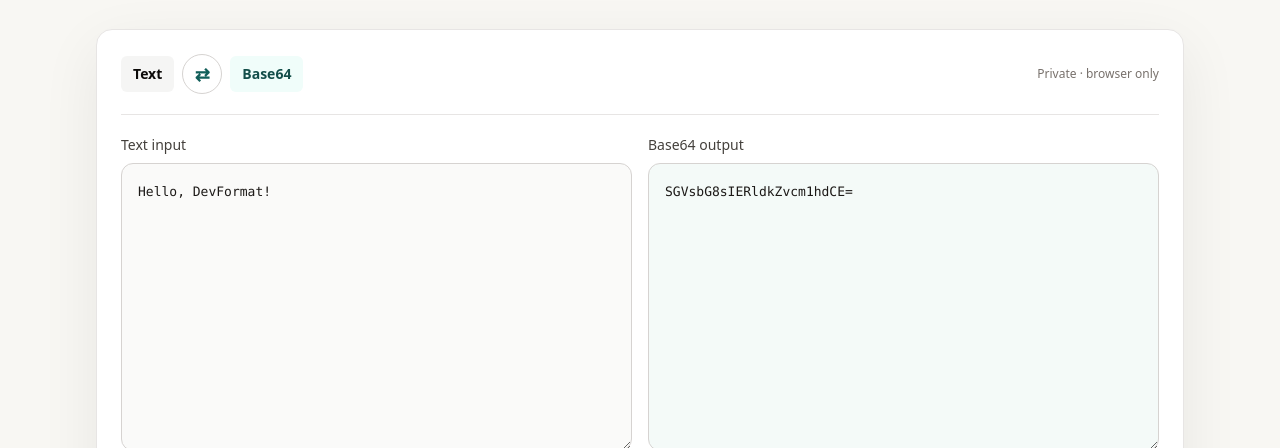
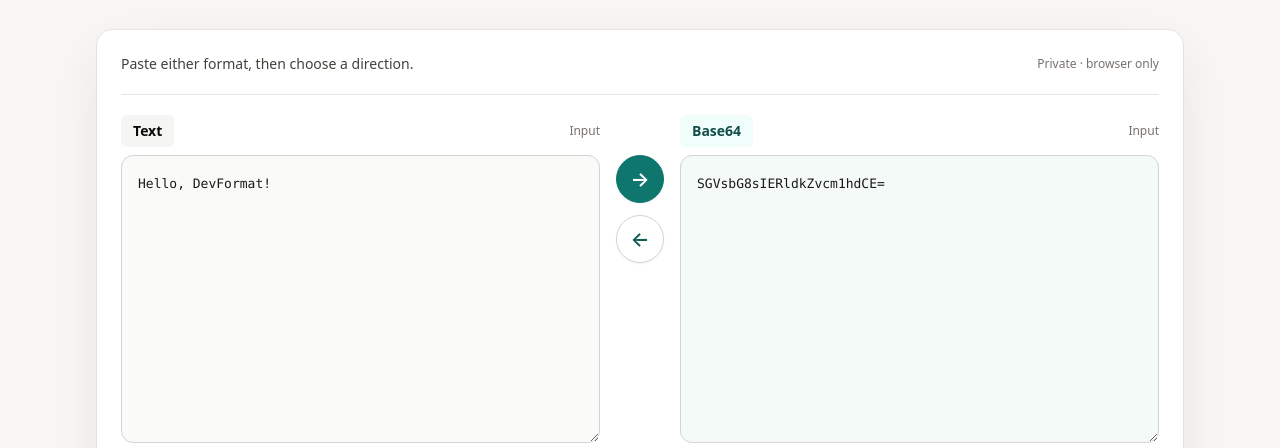
Before and after one commit to lwpk110/devformat-tools, an Astro site: page /convert/base64/ in a window 1280 px wide. Shown: the part 352-800 px from the top of the page. Built offline with nearby package versions, Linux system fonts and the light colour scheme; Astro itself is replaced by a stand-in of ours.

Commit message:
feat(ui): 固定双向转换输入与方向按钮

```diff
--- a/src/components/ConverterTool.tsx
+++ b/src/components/ConverterTool.tsx
@@ -16,55 +16,49 @@ function errorMessage(cause: unknown): string {
   return '转换失败，请检查输入后重试';
 }
 
-const primaryButton =
-  'rounded-lg bg-teal-700 px-5 py-2.5 text-sm font-semibold text-white transition hover:bg-teal-800 focus-visible:outline focus-visible:outline-2 focus-visible:outline-offset-2 focus-visible:outline-teal-700 disabled:cursor-not-allowed disabled:opacity-50';
 const secondaryButton =
   'rounded-lg border border-stone-300 bg-white px-4 py-2.5 text-sm font-medium text-stone-700 transition hover:border-stone-500 hover:text-stone-950 focus-visible:outline focus-visible:outline-2 focus-visible:outline-offset-2 focus-visible:outline-teal-700 disabled:cursor-not-allowed disabled:opacity-50';
+const editor =
+  'min-h-72 resize-y rounded-xl border border-stone-300 p-4 font-mono text-[13px] leading-6 text-stone-900 outline-none transition focus:border-teal-700 focus:bg-white focus:ring-4 focus:ring-teal-700/10';
+const directionButton =
+  'grid size-12 place-items-center rounded-full border text-xl font-semibold shadow-sm transition hover:-translate-y-0.5 hover:shadow-md active:translate-y-0 focus-visible:outline focus-visible:outline-2 focus-visible:outline-offset-2 focus-visible:outline-teal-700';
 
 export function ConverterTool({ slug, directions }: ConverterToolProps) {
-  const [directionIndex, setDirectionIndex] = useState(0);
-  const direction = directions[directionIndex];
-  const [input, setInput] = useState(direction.sampleInput);
-  const [output, setOutput] = useState(direction.sampleOutput);
+  const initialDirection = directions[0];
+  const isBidirectional = directions.length > 1;
+  const [leftValue, setLeftValue] = useState(initialDirection.sampleInput);
+  const [rightValue, setRightValue] = useState(initialDirection.sampleOutput);
+  const [lastDirectionIndex, setLastDirectionIndex] = useState(0);
   const [error, setError] = useState('');
   const [copied, setCopied] = useState(false);
   const copyTimer = useRef<ReturnType<typeof setTimeout>>();
+  const latestDirection = directions[lastDirectionIndex];
+  const latestOutput = lastDirectionIndex === 0 ? rightValue : leftValue;
 
   useEffect(() => () => {
     if (copyTimer.current) clearTimeout(copyTimer.current);
   }, []);
 
-  const runConversion = (value = input, selectedDirection = direction) => {
+  const runDirection = (index: number) => {
+    const selectedDirection = directions[index];
+    const sourceValue = index === 0 ? leftValue : rightValue;
+    setLastDirectionIndex(index);
+    setCopied(false);
     try {
-      const result = convert(selectedDirection.id, value);
-      setOutput(result);
+      const result = convert(selectedDirection.id, sourceValue);
+      if (index === 0) setRightValue(result);
+      else setLeftValue(result);
       setError('');
-      return result;
     } catch (cause) {
-      setOutput('');
+      if (index === 0) setRightValue('');
+      else setLeftValue('');
       setError(errorMessage(cause));
-      return '';
-    }
-  };
-
-  const swapDirection = () => {
-    const nextIndex = (directionIndex + 1) % directions.length;
-    const nextDirection = directions[nextIndex];
-    setDirectionIndex(nextIndex);
-    setCopied(false);
-    setError('');
-    if (output) {
-      setInput(output);
-      runConversion(output, nextDirection);
-    } else {
-      setInput(nextDirection.sampleInput);
-      setOutput(nextDirection.sampleOutput);
     }
   };
 
   const copyOutput = async () => {
     try {
-      await navigator.clipboard.writeText(output);
+      await navigator.clipboard.writeText(latestOutput);
       setError('');
       setCopied(true);
       if (copyTimer.current) clearTimeout(copyTimer.current);
@@ -75,77 +69,109 @@ export function ConverterTool({ slug, directions }: ConverterToolProps) {
   };
 
   const clear = () => {
-    setInput('');
-    setOutput('');
+    setLeftValue('');
+    setRightValue('');
+    setLastDirectionIndex(0);
     setError('');
     setCopied(false);
   };
 
   const loadExample = () => {
-    setInput(direction.sampleInput);
-    runConversion(direction.sampleInput);
+    setLeftValue(initialDirection.sampleInput);
+    setRightValue(initialDirection.sampleOutput);
+    setLastDirectionIndex(0);
+    setError('');
+    setCopied(false);
   };
 
   const download = () => {
-    const url = URL.createObjectURL(new Blob([output], { type: 'text/plain;charset=utf-8' }));
+    const url = URL.createObjectURL(
+      new Blob([latestOutput], { type: 'text/plain;charset=utf-8' }),
+    );
     const anchor = document.createElement('a');
     anchor.href = url;
-    anchor.download = `${slug}-${direction.id}.${direction.downloadExtension}`;
+    anchor.download = `${slug}-${latestDirection.id}.${latestDirection.downloadExtension}`;
     anchor.click();
     URL.revokeObjectURL(url);
   };
 
   return (
-    <section className="rounded-2xl border border-stone-200 bg-white p-4 shadow-[0_18px_60px_rgba(28,25,23,0.07)] sm:p-6" aria-label={`${direction.from} to ${direction.to} converter`}>
+    <section className="rounded-2xl border border-stone-200 bg-white p-4 shadow-[0_18px_60px_rgba(28,25,23,0.07)] sm:p-6" aria-label={`${initialDirection.from} and ${initialDirection.to} converter`}>
       <div className="mb-5 flex flex-wrap items-center justify-between gap-3 border-b border-stone-200 pb-5">
-        <div className="flex min-w-0 items-center gap-2 text-sm font-semibold text-stone-950">
-          <span className="rounded-md bg-stone-100 px-3 py-2">{direction.from}</span>
-          {directions.length > 1 ? (
-            <button type="button" aria-label="Swap direction" title="Swap direction" className="grid size-10 place-items-center rounded-full border border-stone-300 bg-white text-lg text-teal-800 transition hover:-rotate-180 hover:border-teal-700 focus-visible:outline focus-visible:outline-2 focus-visible:outline-offset-2 focus-visible:outline-teal-700" onClick={swapDirection}>
-              ⇄
-            </button>
-          ) : <span aria-hidden="true" className="text-stone-400">→</span>}
-          <span className="rounded-md bg-teal-50 px-3 py-2 text-teal-900">{direction.to}</span>
-        </div>
+        <p className="text-sm font-medium text-stone-700">
+          {isBidirectional
+            ? 'Paste either format, then choose a direction.'
+            : 'Paste your source, then convert it locally.'}
+        </p>
         <p className="text-xs text-stone-500">Private · browser only</p>
       </div>
 
-      <div className="grid gap-4 lg:grid-cols-2">
+      <div className="grid gap-4 lg:grid-cols-[minmax(0,1fr)_auto_minmax(0,1fr)] lg:items-start">
         <label className="grid gap-2 text-sm font-medium text-stone-700">
-          {direction.from} input
+          <span className="flex items-center justify-between gap-2">
+            <span className="rounded-md bg-stone-100 px-3 py-1.5 font-semibold text-stone-950">
+              {initialDirection.from}
+            </span>
+            <span className="text-xs font-normal text-stone-500">Input</span>
+          </span>
           <textarea
-            aria-label={`${direction.from} input`}
-            className="min-h-72 resize-y rounded-xl border border-stone-300 bg-stone-50 p-4 font-mono text-[13px] leading-6 text-stone-900 outline-none transition focus:border-teal-700 focus:bg-white focus:ring-4 focus:ring-teal-700/10"
+            aria-label={`${initialDirection.from} input`}
+            className={`${editor} bg-stone-50`}
             spellCheck={false}
-            value={input}
-            onChange={(event) => setInput(event.target.value)}
+            value={leftValue}
+            onChange={(event) => setLeftValue(event.target.value)}
           />
         </label>
 
-        <div className="grid content-start gap-2">
-          <label className="grid gap-2 text-sm font-medium text-stone-700">
-            {direction.to} output
-            <textarea
-              aria-label={`${direction.to} output`}
-              className="min-h-72 resize-y rounded-xl border border-stone-300 bg-[#f4faf8] p-4 font-mono text-[13px] leading-6 text-stone-900 outline-none"
-              readOnly
-              spellCheck={false}
-              value={output}
-            />
-          </label>
-          {error && <p role="alert" className="mt-1 text-sm font-medium text-red-600">{error}</p>}
+        <div
+          role="group"
+          aria-label="Conversion direction"
+          className="flex items-center justify-center gap-3 py-1 lg:flex-col lg:pt-10"
+        >
+          {directions.slice(0, 2).map((selectedDirection, index) => (
+            <button
+              key={selectedDirection.id}
+              type="button"
+              aria-label={`Convert ${selectedDirection.from} to ${selectedDirection.to}`}
+              title={`Convert ${selectedDirection.from} to ${selectedDirection.to}`}
+              className={`${directionButton} ${index === 0 ? 'border-teal-700 bg-teal-700 text-white hover:bg-teal-800' : 'border-stone-300 bg-white text-teal-800 hover:border-teal-700'}`}
+              onClick={() => runDirection(index)}
+            >
+              <span aria-hidden="true" className="lg:hidden">{index === 0 ? '↓' : '↑'}</span>
+              <span aria-hidden="true" className="hidden lg:inline">{index === 0 ? '→' : '←'}</span>
+            </button>
+          ))}
         </div>
+
+        <label className="grid gap-2 text-sm font-medium text-stone-700">
+          <span className="flex items-center justify-between gap-2">
+            <span className="rounded-md bg-teal-50 px-3 py-1.5 font-semibold text-teal-900">
+              {initialDirection.to}
+            </span>
+            <span className="text-xs font-normal text-stone-500">
+              {isBidirectional ? 'Input' : 'Output'}
+            </span>
+          </span>
+          <textarea
+            aria-label={`${initialDirection.to} ${isBidirectional ? 'input' : 'output'}`}
+            className={`${editor} bg-[#f4faf8]`}
+            readOnly={!isBidirectional}
+            spellCheck={false}
+            value={rightValue}
+            onChange={(event) => setRightValue(event.target.value)}
+          />
+        </label>
       </div>
+      {error && <p role="alert" className="mt-3 text-sm font-medium text-red-600">{error}</p>}
 
       <div className="mt-5 flex flex-wrap items-center gap-2">
-        <button type="button" className={primaryButton} onClick={() => runConversion()}>Convert</button>
         <button type="button" className={secondaryButton} onClick={loadExample}>Load Example</button>
         <button type="button" className={secondaryButton} onClick={clear}>Clear</button>
         <span className="hidden flex-1 sm:block" />
-        <button type="button" className={secondaryButton} disabled={!output} onClick={copyOutput}>
+        <button type="button" className={secondaryButton} disabled={!latestOutput} onClick={copyOutput}>
           {copied ? 'Copied!' : 'Copy to Clipboard'}
         </button>
-        <button type="button" className={secondaryButton} disabled={!output} onClick={download}>Download</button>
+        <button type="button" className={secondaryButton} disabled={!latestOutput} onClick={download}>Download</button>
       </div>
       <p className="mt-4 text-xs text-stone-500">Your data stays in this browser. Nothing is uploaded.</p>
     </section>
--- a/src/data/converters.json
+++ b/src/data/converters.json
@@ -26,7 +26,7 @@
       }
     ],
     "faq": [
-      { "q": "Can I convert CSV to JSON on the same page?", "a": "Yes. Use Swap to switch between JSON to CSV and CSV to JSON without opening another page." },
+      { "q": "Can I convert CSV to JSON on the same page?", "a": "Yes. Enter content in either fixed-format editor and use the direction buttons between them without opening another page." },
       { "q": "Does the converter support commas and newlines?", "a": "Yes. Properly quoted CSV fields can contain commas, double quotes and line breaks." }
     ]
   },
@@ -56,7 +56,7 @@
       { "id": "yaml-to-json", "from": "YAML", "to": "JSON", "sampleInput": "service: api\nreplicas: 3\nenabled: true", "sampleOutput": "{\n  \"service\": \"api\",\n  \"replicas\": 3,\n  \"enabled\": true\n}", "downloadExtension": "json", "summary": "Parse YAML configuration into formatted JSON." }
     ],
     "faq": [
-      { "q": "Can I convert YAML back to JSON here?", "a": "Yes. Swap changes the direction on this same page and keeps both tasks under one canonical URL." },
+      { "q": "Can I convert YAML back to JSON here?", "a": "Yes. Enter YAML in its editor and use the YAML-to-JSON direction button on this same canonical page." },
       { "q": "Does this JSON YAML converter upload my configuration?", "a": "No. Parsing and serialization run entirely inside your browser." }
     ]
   },
--- a/src/pages/index.astro
+++ b/src/pages/index.astro
@@ -62,7 +62,7 @@ function toolName(converter: ConverterData): string {
         </a>
       ))}
       <div class="hidden bg-[#f8f7f3] p-7 md:block" aria-hidden="true">
-        <p class="max-w-xs text-sm leading-6 text-stone-400">One page per conversion pair. Use Swap whenever you need the other direction.</p>
+        <p class="max-w-xs text-sm leading-6 text-stone-400">One page per conversion pair. Paste into either format and choose a direction between the editors.</p>
       </div>
     </div>
   </section>
```
Also changed, not shown: docs/verification/prioritize-popular-converters.md (+1 -1 lines), tests/component/ConverterTool.test.tsx (+45 -7 lines), tests/unit/converters-data.test.ts (+10 -0 lines).
